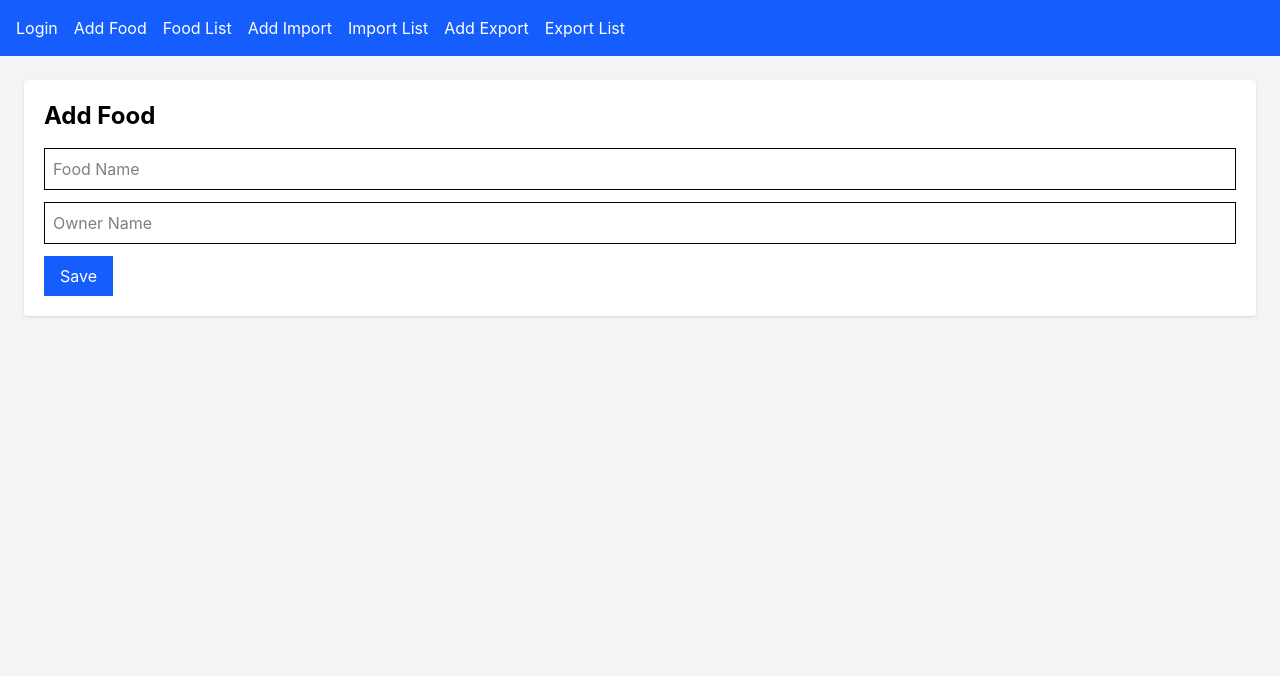
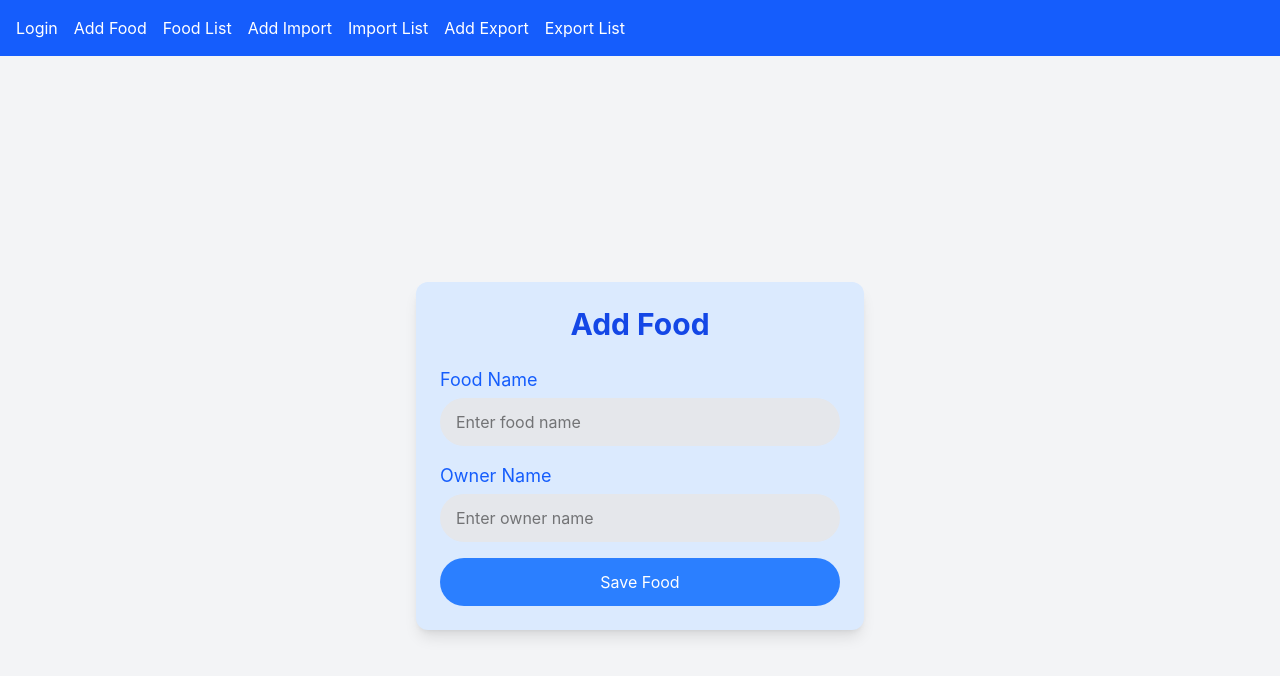
Before and after one commit to niyomugaboetiene/GTTI-COMPANY-Ltd, a React app in the folder frontend/: page /add-food in a window 1280 px wide. Shown: the top 676 px of the page. Built offline with nearby package versions, Linux system fonts and the light colour scheme; the HTML template or start-up script is replaced by a standard one.

Commit message:
Commit of frontend

```diff
--- a/frontend/src/pages/AddFood.jsx
+++ b/frontend/src/pages/AddFood.jsx
@@ -9,18 +9,16 @@ function AddFood() {
     });
 
     const handleChange = (e) => {
-
         setFormData({
             ...formData,
             [e.target.name]: e.target.value
         });
-
     };
 
     const handleSubmit = async (e) => {
-
         e.preventDefault();
 
+        try {
             await axios.post(
                 "http://localhost:5000/foods/add",
                 formData
@@ -33,47 +31,65 @@ function AddFood() {
                 foodOwnerName: ""
             });
 
+        } catch (err) {
+            console.error(err);
+        }
     };
 
     return (
-
-        <div className="p-6">
+        <div className="bg-gray-100 min-h-screen flex justify-center items-center">
 
             <form
                 onSubmit={handleSubmit}
-                className="bg-white p-5 rounded shadow"
+                className="bg-blue-100 p-6 w-full max-w-md rounded-xl shadow-lg"
             >
 
-                <h1 className="text-2xl font-bold mb-4">
+                <h1 className="text-3xl font-bold text-blue-700 mb-6 text-center">
                     Add Food
                 </h1>
 
+                {/* Food Name */}
+                <div className="mb-4">
+                    <label className="block text-lg text-blue-600 mb-1">
+                        Food Name
+                    </label>
                     <input
                         type="text"
                         name="foodName"
-                    placeholder="Food Name"
+                        placeholder="Enter food name"
                         value={formData.foodName}
                         onChange={handleChange}
-                    className="border p-2 w-full mb-3"
+                        className="w-full bg-gray-200 py-3 px-4 rounded-full focus:outline focus:outline-blue-500"
                     />
+                </div>
 
+                {/* Owner Name */}
+                <div className="mb-4">
+                    <label className="block text-lg text-blue-600 mb-1">
+                        Owner Name
+                    </label>
                     <input
                         type="text"
                         name="foodOwnerName"
-                    placeholder="Owner Name"
+                        placeholder="Enter owner name"
                         value={formData.foodOwnerName}
                         onChange={handleChange}
-                    className="border p-2 w-full mb-3"
+                        className="w-full bg-gray-200 py-3 px-4 rounded-full focus:outline focus:outline-blue-500"
                     />
+                </div>
 
-                <button className="bg-blue-600 text-white px-4 py-2">
-                    Save
+                {/* Button */}
+                <button
+                    type="submit"
+                    className="bg-blue-500 w-full py-3 rounded-full text-white hover:bg-blue-600 transition-colors"
+                >
+                    Save Food
                 </button>
 
             </form>
 
         </div>
-    )
+    );
 }
 
-export default AddFood
+export default AddFood;
```
Lines whose indentation alone changed are shown as unchanged.
